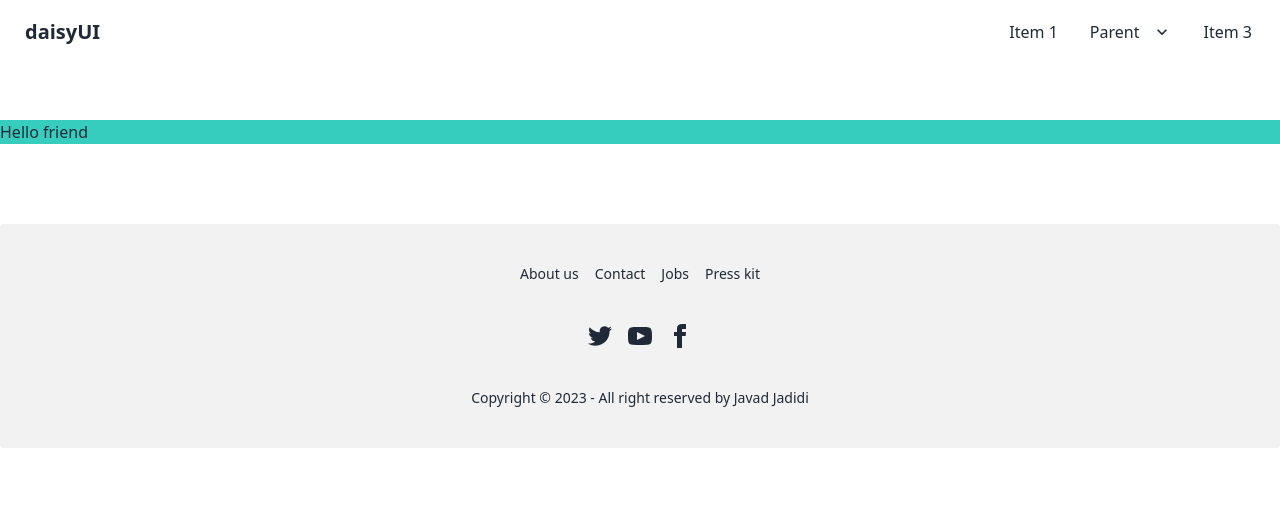
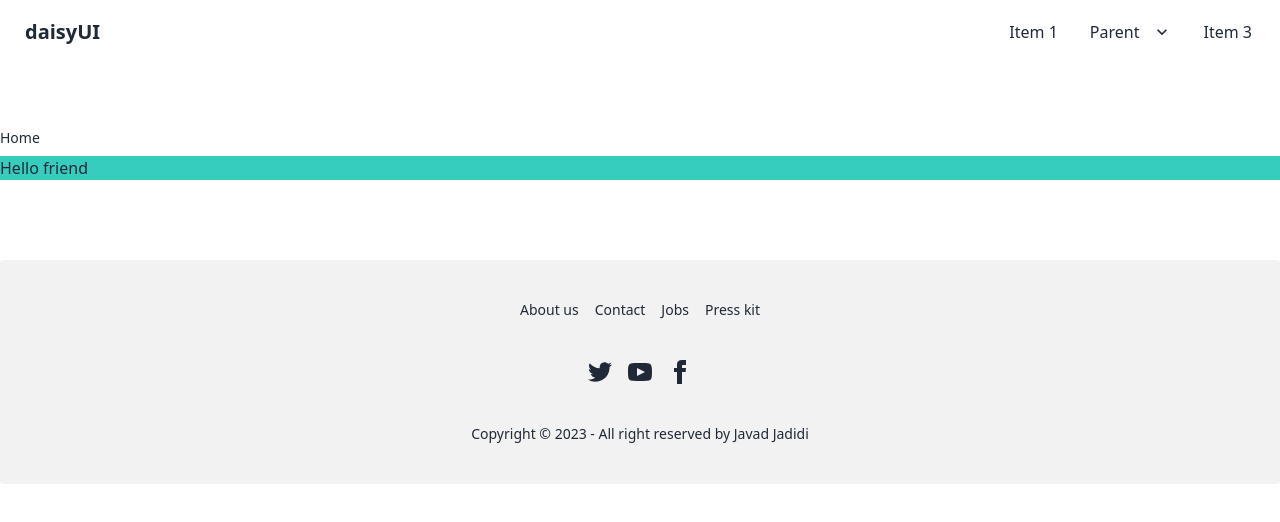
Before and after one commit to im-javad/nextjs-and-laravel-rest-api, a Next.js app in the folder nextjs-frontend/: page / in a window 1280 px wide. Shown: the top 522 px of the page. Built offline with nearby package versions, Linux system fonts and the light colour scheme.

Commit message:
implemention-breadcrumbs-sys

```diff
--- /dev/null
+++ b/nextjs-frontend/components/Breadcrumbs.js
@@ -0,0 +1,17 @@
+import Link from "next/link";
+
+const Breadcrumbs = ({ crumbs }) => {
+  const preparedCrumbs = Object.keys(crumbs).map((key) => (
+    <li>
+      <Link href={crumbs[key].link}>{crumbs[key].title}</Link>
+    </li>
+  ));
+
+  return (
+    <div className="text-sm breadcrumbs">
+      <ul>{preparedCrumbs}</ul>
+    </div>
+  );
+};
+
+export default Breadcrumbs;
--- a/nextjs-frontend/pages/index.js
+++ b/nextjs-frontend/pages/index.js
@@ -1,7 +1,15 @@
+import Breadcrumbs from "@/components/Breadcrumbs";
 import MainLayout from "@/layouts/MainLayout";
 
+const breadcrumbs = { 0: { title: "Home", link: `/` } };
+
 const Home = () => {
-  return <div className="bg-accent">Hello friend</div>;
+  return (
+    <>
+      <Breadcrumbs crumbs={breadcrumbs} />
+      <div className="bg-accent">Hello friend</div>
+    </>
+  );
 };
 
 export default Home;
```
